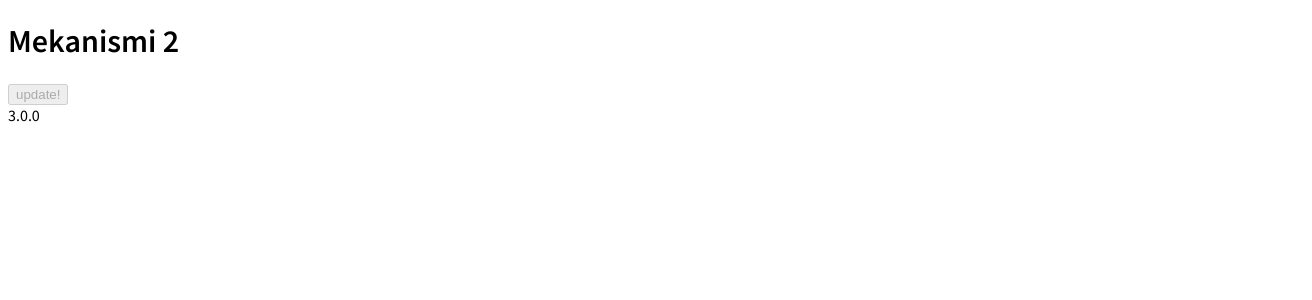
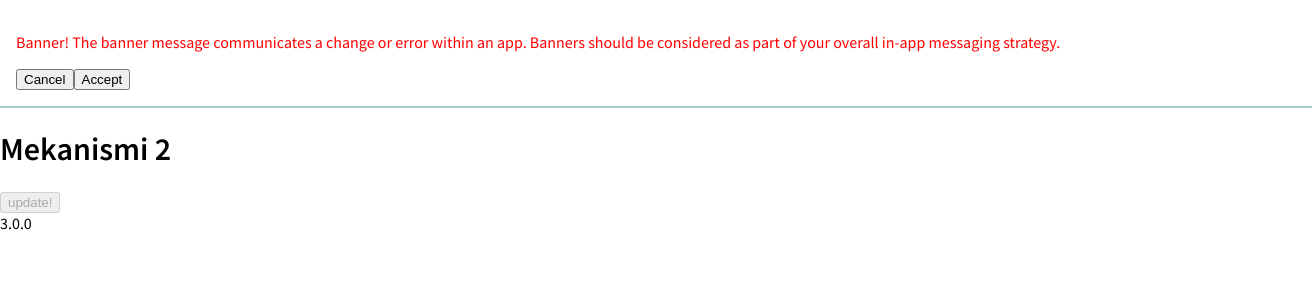
Before and after one commit to villetakanen/mekanismi, a Vue app: page / in a window 1280 px wide. Shown: the top 300 px of the page, 1312 px wide, since content can reach past the window. Built offline with nearby package versions, Linux system fonts and the light colour scheme.

Commit message:
feat: material banner

```diff
--- a/src/App.vue
+++ b/src/App.vue
@@ -1,4 +1,5 @@
 <template>
+  <MaterialBanner/>
   <PageHeader text="Mekanismi 2"/>
   <button :disabled="!updatesAvailable" v-on:click="acceptUpdate">update!</button>
   <VersionInfo/>
@@ -9,11 +10,13 @@ import { defineComponent, ref, Ref } from 'vue'
 import { register } from 'register-service-worker'
 import PageHeader from './components/layout/PageHeader.vue'
 import VersionInfo from './components/app/VersionInfo.vue'
+import MaterialBanner from './components/app/MaterialBanner.vue'
 
 export default defineComponent({
   components: {
     PageHeader,
-    VersionInfo
+    VersionInfo,
+    MaterialBanner
   },
   setup (props) {
     const updatesAvailable:Ref = ref(false)
@@ -75,7 +78,12 @@ export default defineComponent({
 </script>
 
 <style>
+:root {
+  --color-border-light: rgba(170,200,200,1);
+}
 body {
   font-family: 'Source Sans Pro', sans-serif;
+  padding: 0;
+  margin: 0;
 }
 </style>
--- a/src/components/app/MaterialBanner.vue
+++ b/src/components/app/MaterialBanner.vue
@@ -1,3 +1,30 @@
 <template>
-  <div>Banner!</div>
+  <div class="material-banner">
+    <p>Banner! The banner message communicates a change or error within an app. Banners should be considered as
+      part of your overall in-app messaging strategy.</p>
+    <button>Cancel</button>
+    <button>Accept</button>
+  </div>
 </template>
+
+<script lang="ts">
+import { defineComponent } from 'vue'
+
+export default defineComponent({
+})
+</script>
+
+<style lang="scss" scoped>
+.material-banner {
+  display: block;
+  width: 100%;
+  position: relative;
+  height: auto;
+  margin: 0;
+  padding: 16px;
+  border-bottom: 2px solid var(--color-border-light);
+  p {
+    color: red
+  }
+}
+</style>
```
